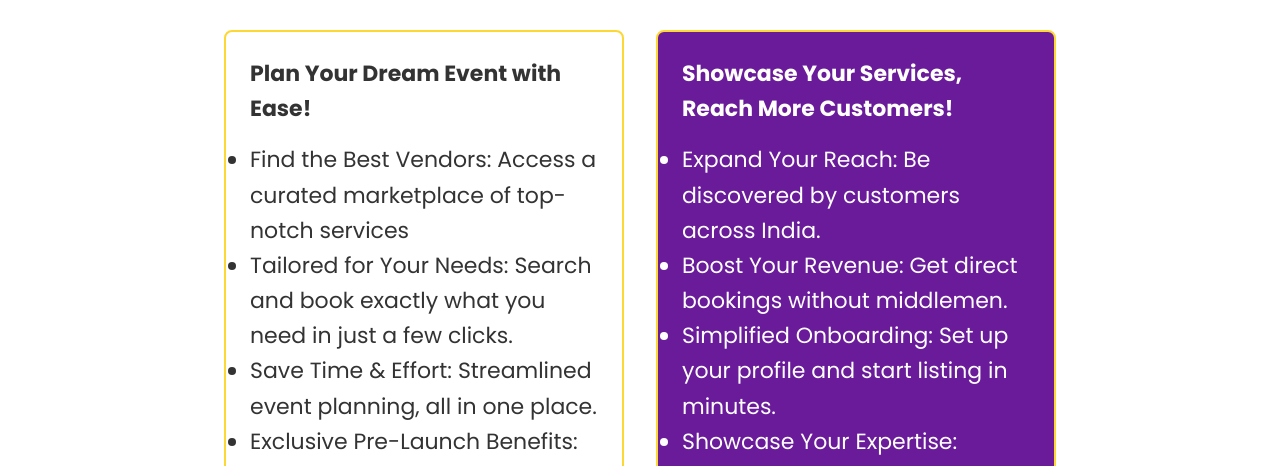
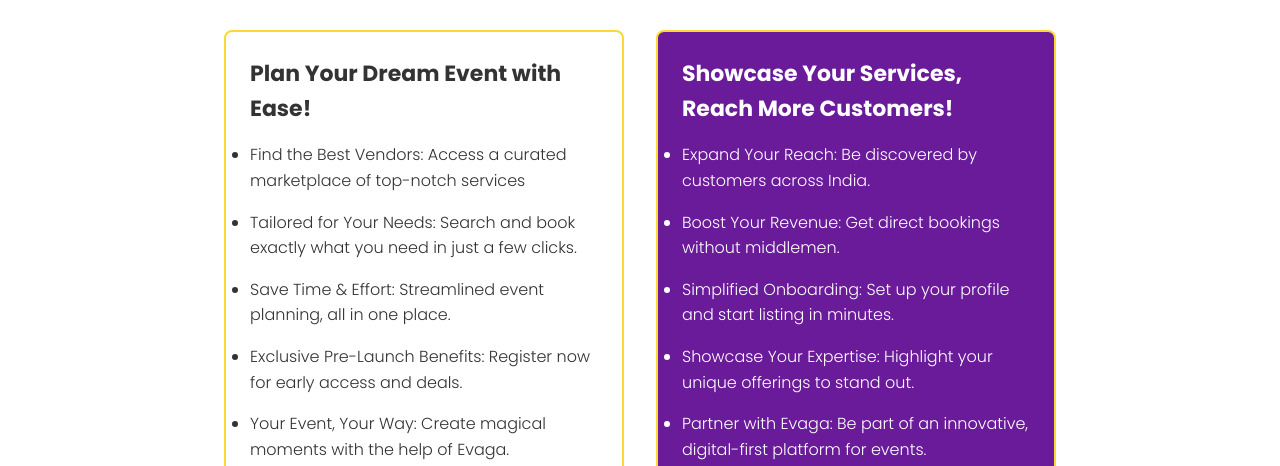
Before and after one commit to shivam9889x/Evaga, a plain HTML site: page index.html in a window 1280 px wide. Shown: the part 276-742 px from the top of the page. Drawn offline with nearby package versions, Linux system fonts and the light colour scheme; a web font is replaced by a local one.

Commit message:
Update style.css

```diff
--- a/style.css
+++ b/style.css
@@ -88,7 +88,7 @@
        font-weight:700;
   }
 
-  .card p {
+  .card li {
     font-size: 16px;
     margin-bottom: 1rem;
         font-weight: 300;
```
